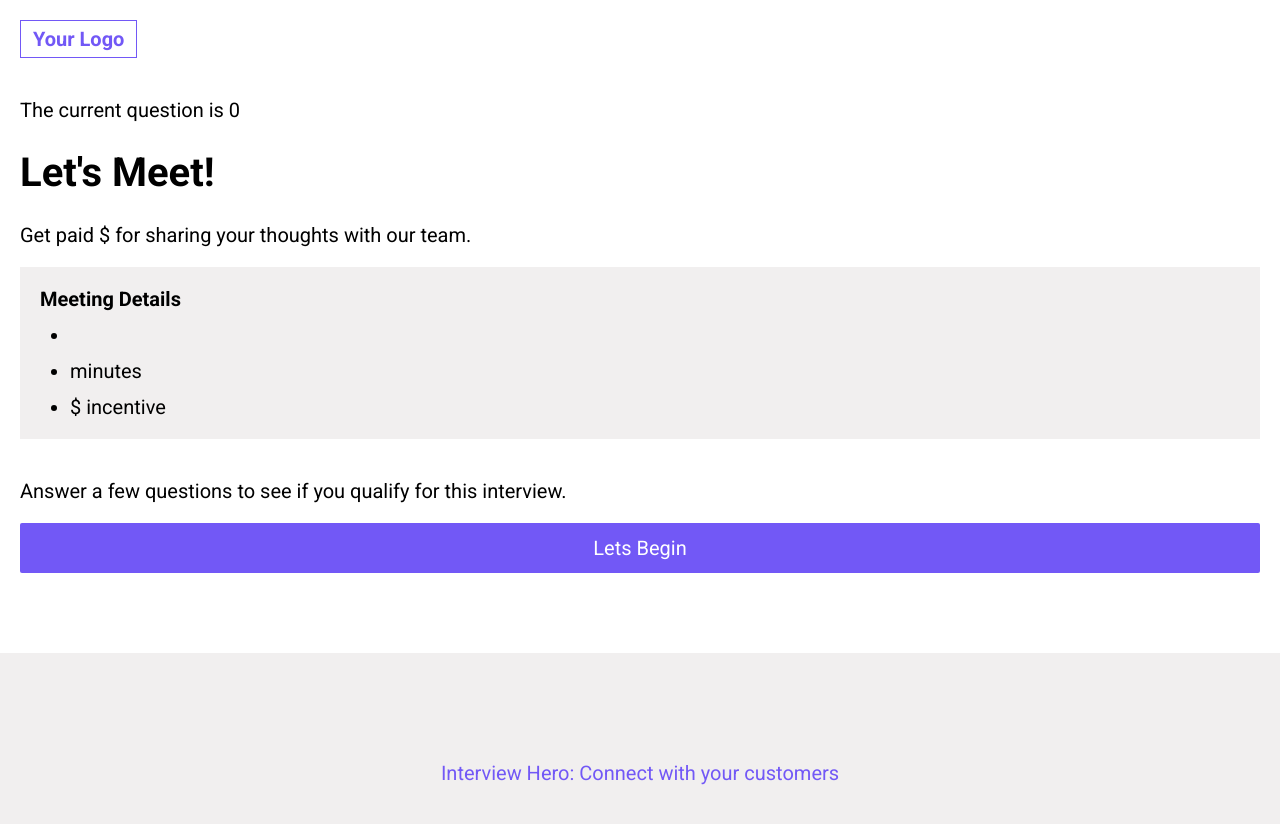
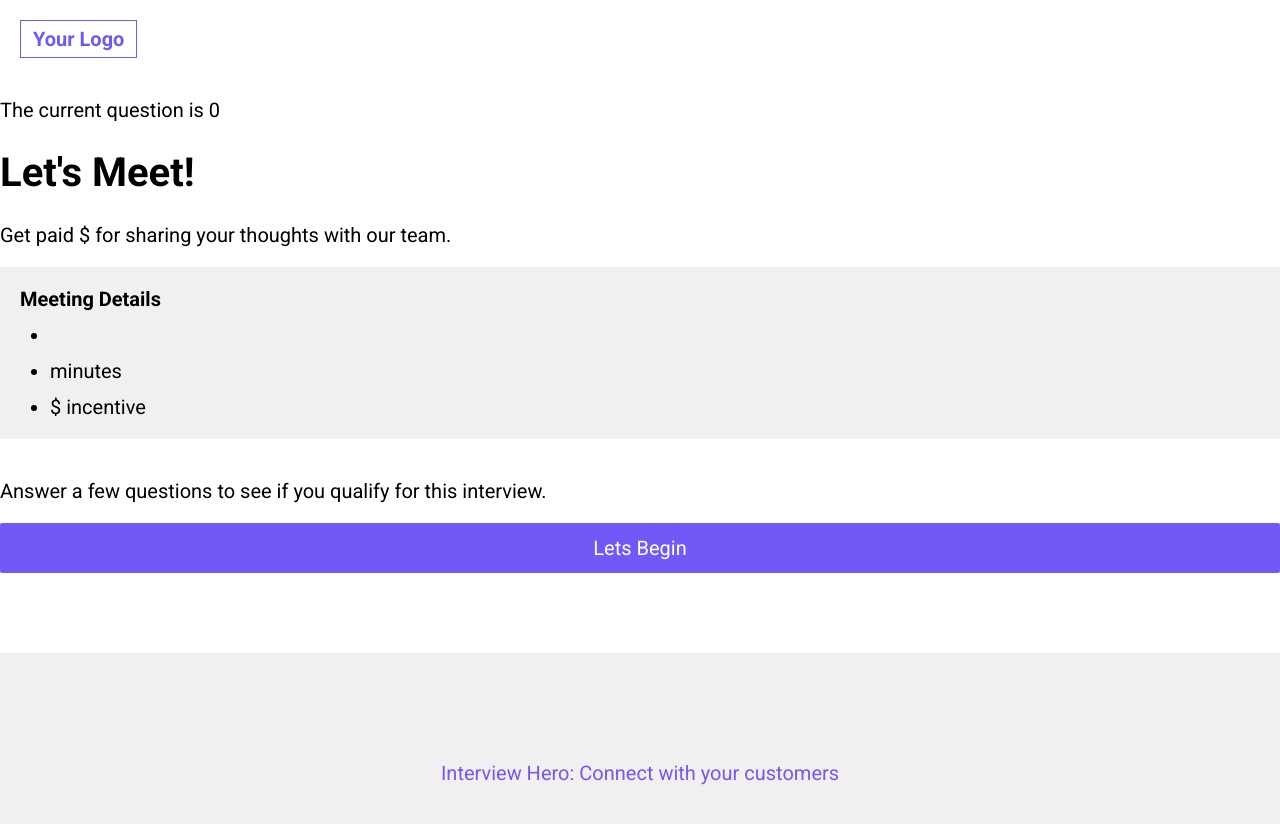
Before and after one commit to josh-cpm/book_interview, a Vue app: page /interview/screener/1 in a window 1280 px wide. Shown: the top 824 px of the page. Built offline with nearby package versions, Linux system fonts and the light colour scheme; no server answers.

Commit message:
Remove margin from Screener view
so that the ParticipantDetails child component can be full width

```diff
--- a/src/views/Screener.vue
+++ b/src/views/Screener.vue
@@ -46,9 +46,3 @@ export default {
   },
 };
 </script>
-
-<style scoped>
-.screener-flow-container {
-  margin: var(--margin-sides);
-}
-</style>
```
